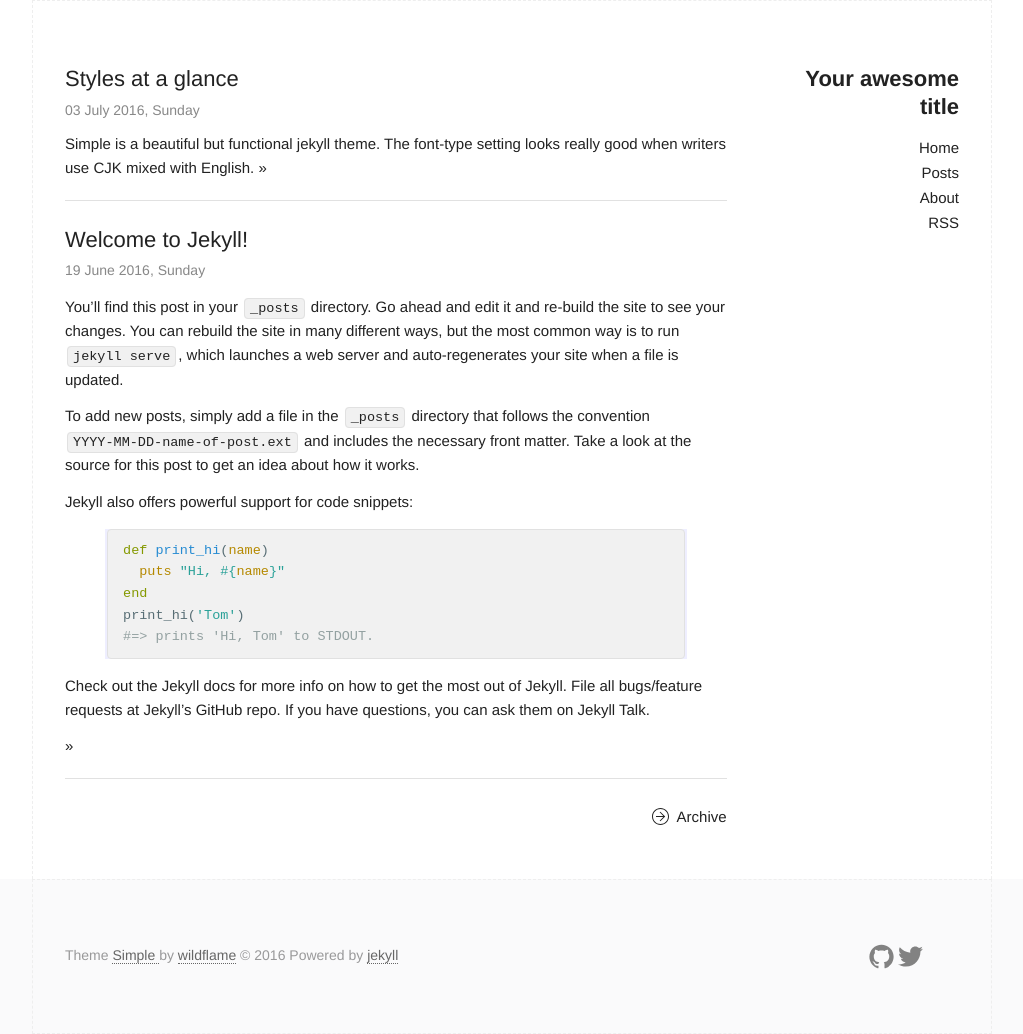
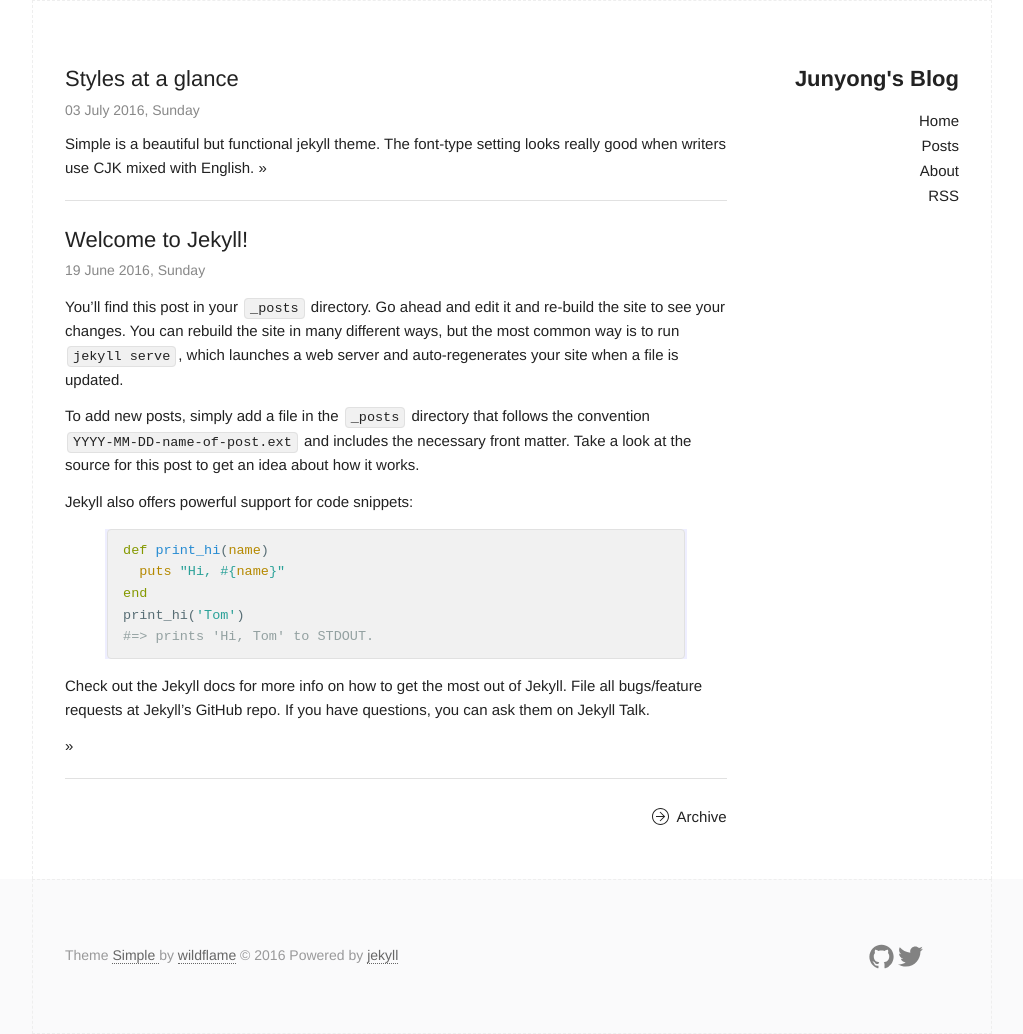
Before and after one commit to zunyong01/zunyong01.github.io, a Jekyll site: the page built from index.html, in a window 1280 px wide. Shown: the whole page, without its empty margins (128-1151 px from the left). Built offline with Jekyll 4.4.1, drawn with Linux system fonts in a browser that asks for light colours; part of the change alters nothing that is shown.

Commit message:
Apply Jekyll remote_theme and fix config

```diff
--- a/_config.yml
+++ b/_config.yml
@@ -6,21 +6,24 @@
 # 'jekyll serve'. If you change this file, please restart the server process.
 
 # Site settings
-title: Your awesome title
-email: your-email@domain.com
-description: > # this means to ignore newlines until "baseurl:"
-  Write an awesome description for your new site here. You can edit this
-  line in _config.yml. It will appear in your document head meta (for
-  Google search results) and in your feed.xml site description.
-baseurl: "/jekyll-simple" # the subpath of your site, e.g. /blog
-url: "http://wildflame.me" # the base hostname & protocol for your site
+title: Junyong's Blog
+email: junyong@example.com
+description: >
+  This is my personal blog powered by Jekyll and hosted on GitHub Pages.
+baseurl: ""  # 빈 값이면 루트에 배포
+url: "https://zunyong01.github.io"
 twitter_username: Taffyer
-github_username:  wild-flame
+github_username: zunyong01
 
 # Build settings
 markdown: kramdown
 kramdown:
   input: GFM
+
+# Theme 설정 (중요!)
+remote_theme: wild-flame/jekyll-simple
+plugins:
+  - jekyll-remote-theme
 
 # Third-party services
 # just leave someone empty to disable it
```
